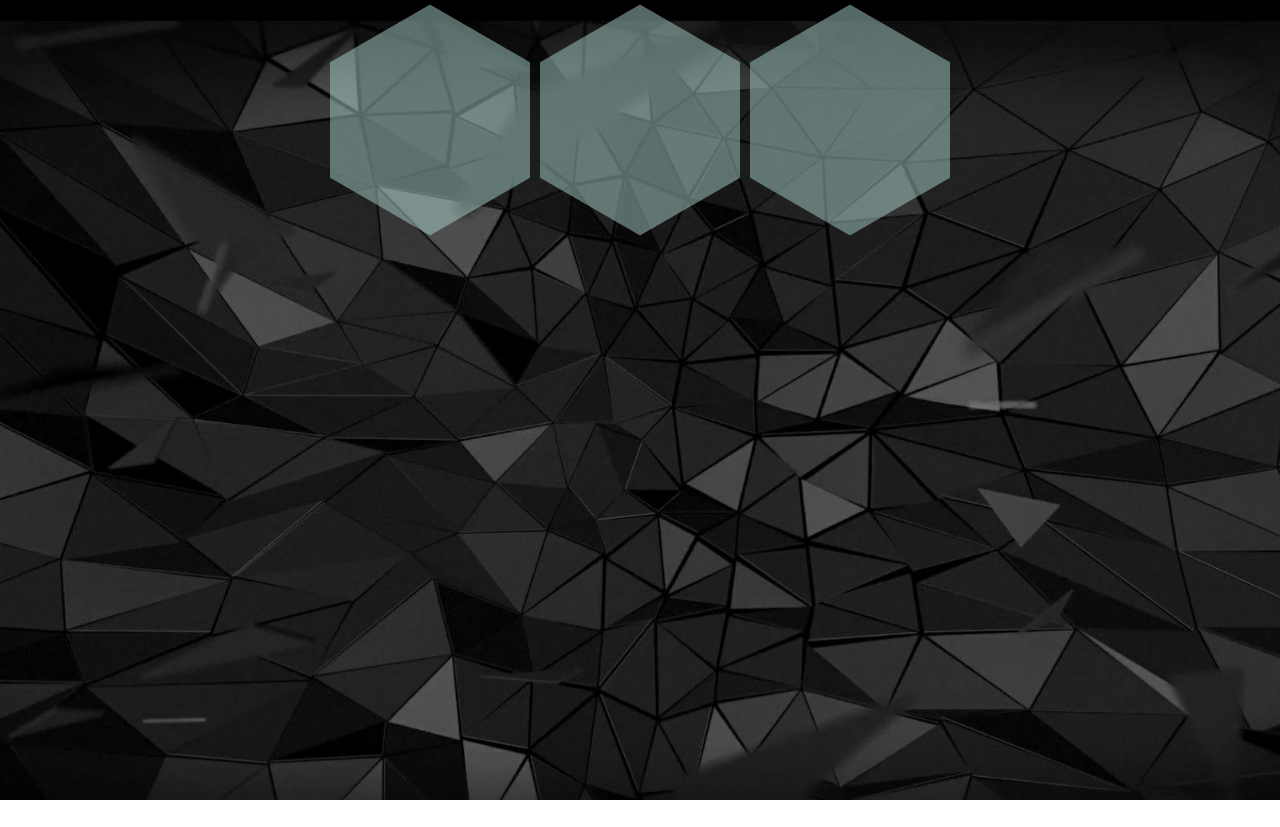
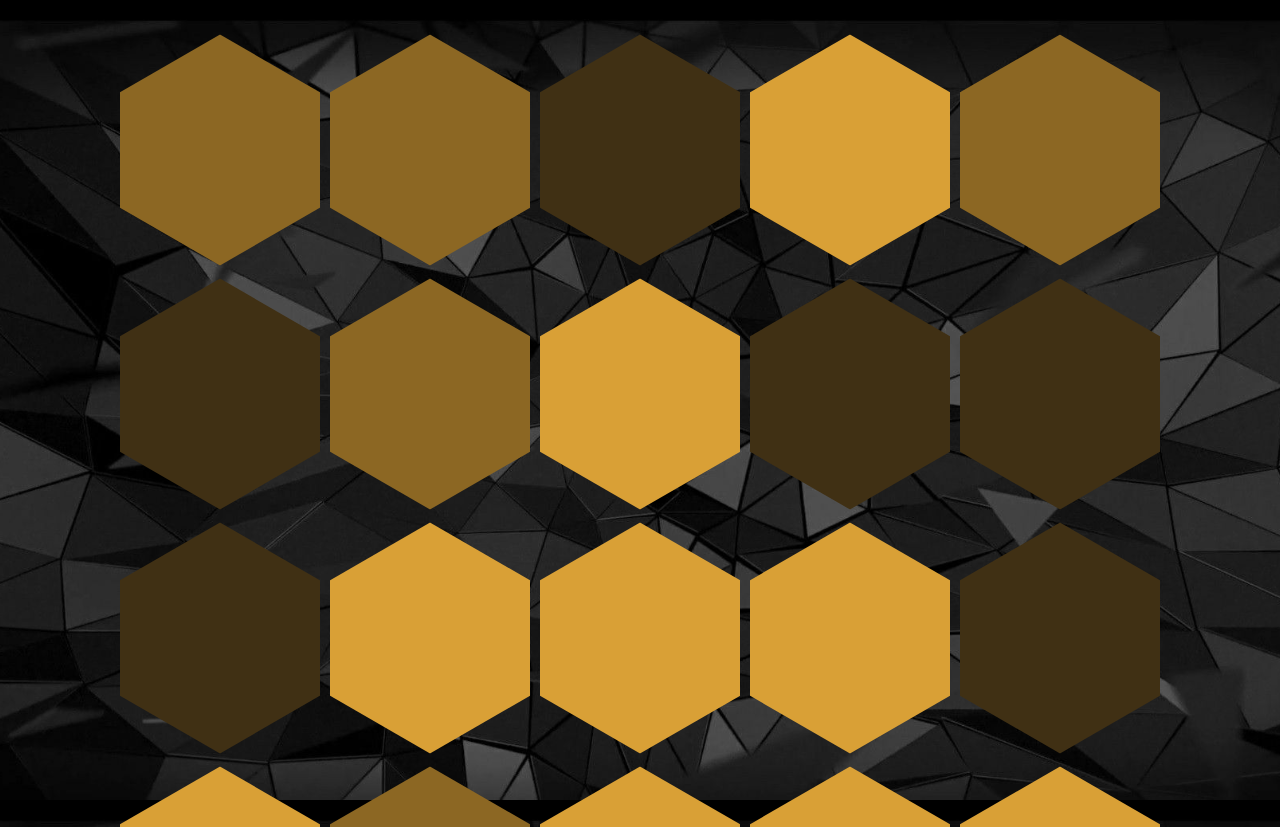
Before and after one commit to Matej-ch/Hexagons, a Vue app: page / in a window 1280 px wide. Shown: the top 827 px of the page. Before the commit the page ends 800 px from the top, so only its background shows below. Built offline with nearby package versions, Linux system fonts and the light colour scheme.

Commit message:
work on hexagon, random color, GLOW WIP

```diff
--- a/package.json
+++ b/package.json
@@ -9,7 +9,8 @@
   },
   "dependencies": {
     "core-js": "^3.6.5",
-    "vue": "^2.6.11"
+    "vue": "^2.6.11",
+    "vuex": "^3.4.0"
   },
   "devDependencies": {
     "@vue/cli-plugin-babel": "~4.4.0",
--- a/src/App.vue
+++ b/src/App.vue
@@ -1,9 +1,7 @@
 <template>
   <div id="app">
     <div class="hexagon-wrapper">
-      <Hexagon/>
-      <Hexagon/>
-      <Hexagon/>
+      <Hexagon v-for="hexagon in hexagons" :key="hexagon.id" :parentData="hexagon"/>
     </div>
 
   </div>
@@ -16,6 +14,29 @@ export default {
   name: 'App',
   components: {
     Hexagon
+  },
+  mounted: function() {
+    this.hexagons = this.generateHexagons(20);
+  },
+  data: function() {
+    return {
+      hexagons: [],
+      colors: ['h-color2','h-color1','h-color3']
+    }
+  },
+  methods: {
+    generateHexagons: function (objectCount) {
+      let objects = [];
+      for (let i = 0; i < objectCount; i++) {
+        let tempObj = {
+          id:i,
+          color: this.colors[Math.floor(Math.random() * this.colors.length)]
+        };
+        objects.push(tempObj);
+      }
+
+      return objects;
+    }
   }
 }
 </script>
@@ -41,17 +62,11 @@ export default {
   }
 
   .hexagon-wrapper {
-    width: 1000px;
+    width: 100%;
+    padding: 30px;
     overflow: hidden;
-    padding-bottom: 70px;
     position: relative;
     margin: 0 auto;
-    margin-bottom: 2.5em;
-    -webkit-transition: all ease 500ms;
-    -moz-transition: all ease 500ms;
-    -o-transition: all ease 500ms;
-
-    transition: all ease 500ms;
 
   }
 </style>
--- a/src/components/Hexagon.vue
+++ b/src/components/Hexagon.vue
@@ -1,8 +1,8 @@
 <template>
-  <div class="lab_item">
+  <div class="hexa_item">
     <div class="hexagon hexagon2">
-      <div class="hexagon-in1">
-        <div class="hexagon-in2">test</div>
+      <div class="hexagon-left">
+        <div class="hexagon-right" :class="parentData.color">test</div>
       </div>
     </div>
   </div>
@@ -11,17 +11,34 @@
 <script>
 export default {
   name: 'Hexagon',
+  props: {
+    parentData: Object,
+  }
 }
 </script>
 
 <!-- Add "scoped" attribute to limit CSS to this component only -->
 <style scoped>
-  .lab_item {
+  .hexa_item {
     width: 200px;
     height: 230px;
     position: relative;
     display: inline-block;
     margin: 5px;
+  }
+
+  .hexa_item:hover {
+    /*box-shadow: 0 0 40px 20px #fff, 0 0 100px 50px #ff0;*/
+
+    box-shadow:
+            inset 0 0 50px #fff,      /* inner white */
+            inset 20px 0 80px #f0f,   /* inner left magenta short */
+            inset -20px 0 80px #0ff,  /* inner right cyan short */
+            inset 20px 0 300px #f0f,  /* inner left magenta broad */
+            inset -20px 0 300px #0ff, /* inner right cyan broad */
+            0 0 50px #fff,            /* outer white */
+            -10px 0 80px #f0f,        /* outer left magenta */
+            10px 0 80px #0ff;         /* outer right cyan */
   }
 
   .hexagon {
@@ -43,7 +60,7 @@ export default {
     top: -85px;
   }
 
-  .hexagon-in1 {
+  .hexagon-left {
     overflow: hidden;
     width: 100%;
     height: 100%;
@@ -55,18 +72,10 @@ export default {
     transform: rotate(-60deg);
   }
 
-  .hexagon-in2 {
-    -webkit-box-shadow: inset 0 0 0 200px rgba(176, 218, 212, 0.48);
-    box-shadow: inset 0 0 0 200px rgba(176, 218, 212, 0.48);
+  .hexagon-right {
     overflow: hidden;
     width: 100%;
     height: 100%;
-    background-repeat: no-repeat;
-    background-position: 50%;
-
-    -webkit-background-size: 125%;
-    -moz-background-size: 125%;
-    background-size: 125%;
     visibility: visible;
 
     -webkit-transform: rotate(-60deg);
@@ -74,11 +83,17 @@ export default {
     -o-transform: rotate(-60deg);
     -ms-transform: rotate(-60deg);
     transform: rotate(-60deg);
+  }
 
-    -webkit-transition: all 0.5s ease;
-    -moz-transition: all 0.5s ease;
-    -o-transition: all 0.5s ease;
-    -ms-transition: all 0.5s ease;
-    transition: all 0.5s ease;
+  .h-color1 {
+
+    box-shadow: inset 0 0 0 200px #D9A036;
+  }
+  .h-color2 {
+
+    box-shadow: inset 0 0 0 200px #8C6723;
+  }
+  .h-color3 {
+    box-shadow: inset 0 0 0 200px #403014;
   }
 </style>
--- a/src/main.js
+++ b/src/main.js
@@ -1,8 +1,14 @@
 import Vue from 'vue'
 import App from './App.vue'
+import Vuex from 'vuex'
 
 Vue.config.productionTip = false
 
+Vue.use(Vuex)
+
+const store = new Vuex.Store({})
+
 new Vue({
   render: h => h(App),
+  store: store,
 }).$mount('#app')
```
Also changed, not shown: 1 other file (tests, documents, lock files or other folders).
